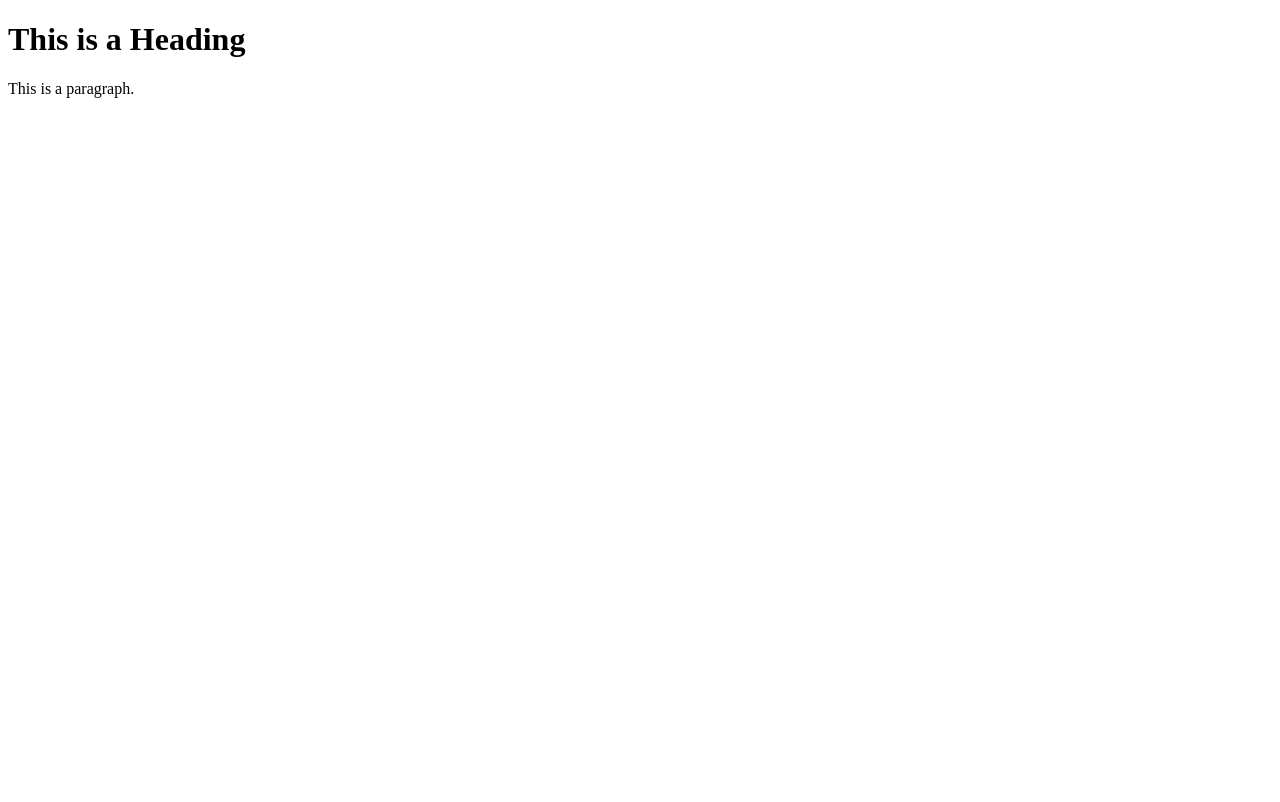
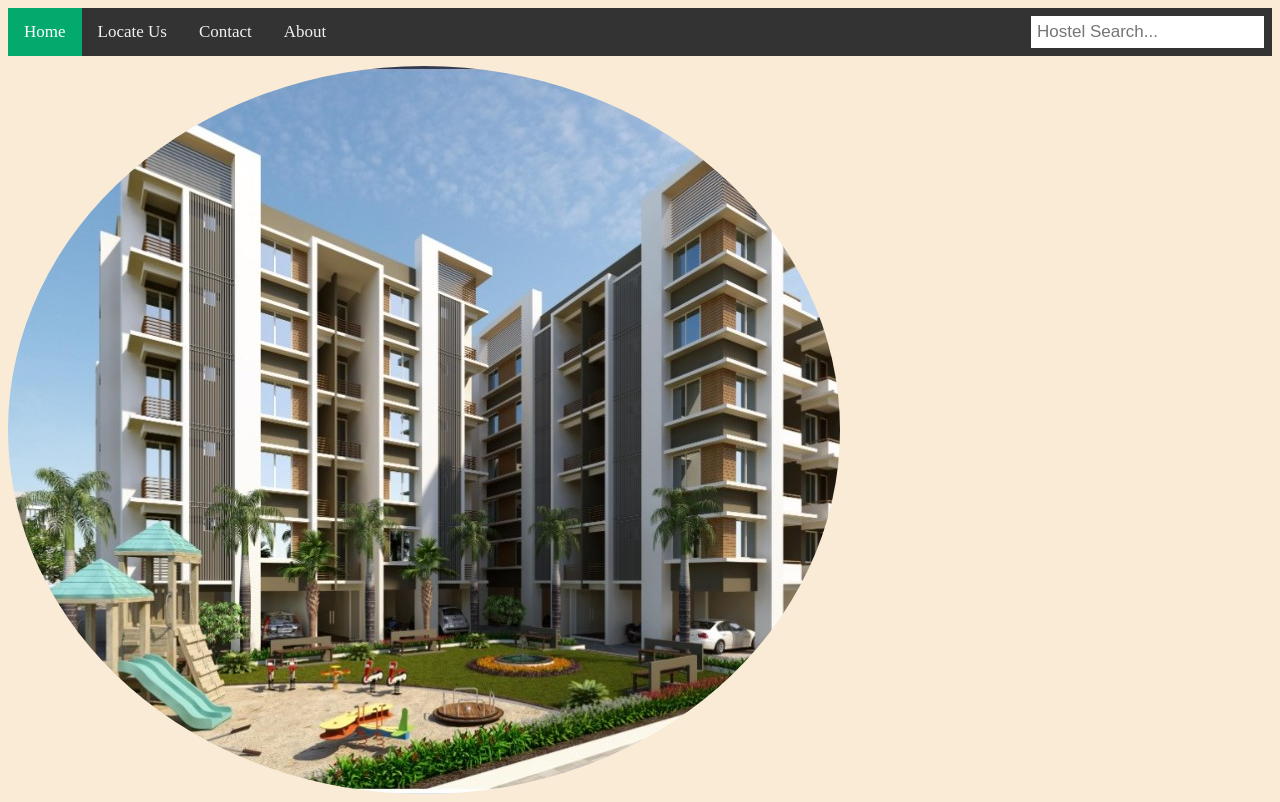
Before and after one commit to rahulsharmaaaaaaa/Hostel-Management-System, a plain HTML site: page index.html in a window 1280 px wide. Drawn offline with Linux system fonts and the light colour scheme.

Commit message:
home page added

```diff
--- a/index.html
+++ b/index.html
@@ -1,12 +1,20 @@
 <!DOCTYPE html>
 <html>
-<head>
+<head >
 <title>Hostel Management System</title>
+<link rel="stylesheet" href="style.css">
 </head>
-<body>
+<body id="b1">
+    <div class="topnav">
+        <a class="active" href="#home">Home</a>
+        <a href="#Locate Us">Locate Us</a>
+        <a href="#contact">Contact</a>
+        <a href="#about">About</a>
+        <input type="text" placeholder="Hostel Search...">
+      </div>
+      <div id="div1">
 
-<h1>This is a Heading</h1>
-<p>This is a paragraph.</p>
+      </div>
 
 </body>
 </html>
--- /dev/null
+++ b/style.css
@@ -0,0 +1,48 @@
+#b1{
+    background-color:antiquewhite;
+
+}
+#div1{
+    background-image: url('./images/pic2.jpeg');
+    height: 700px;
+    width: 800px;
+    padding: 14px 16px;
+    margin-top: 10px;
+    border-radius: 50%;
+}
+/* Add a black background color to the top navigation */
+.topnav {
+    background-color: #333;
+    overflow: hidden;
+  }
+
+  /* Style the links inside the navigation bar */
+  .topnav a {
+    float: left;
+    color: #f2f2f2;
+    text-align: center;
+    padding: 14px 16px;
+    text-decoration: none;
+    font-size: 17px;
+  }
+
+  /* Change the color of links on hover */
+  .topnav a:hover {
+    background-color: #ddd;
+    color: black;
+  }
+
+  /* Add a color to the active/current link */
+  .topnav a.active {
+    background-color: #04AA6D;
+    color: white;
+  }
+  /* for search bar */
+  .topnav input[type=text] {
+    float: right;
+    padding: 6px;
+    border: none;
+    margin-top: 8px;
+    margin-right: 8px;
+    font-size: 17px;
+  }
```
Also changed, not shown: images/pic2.jpeg (added), 1 other file.
